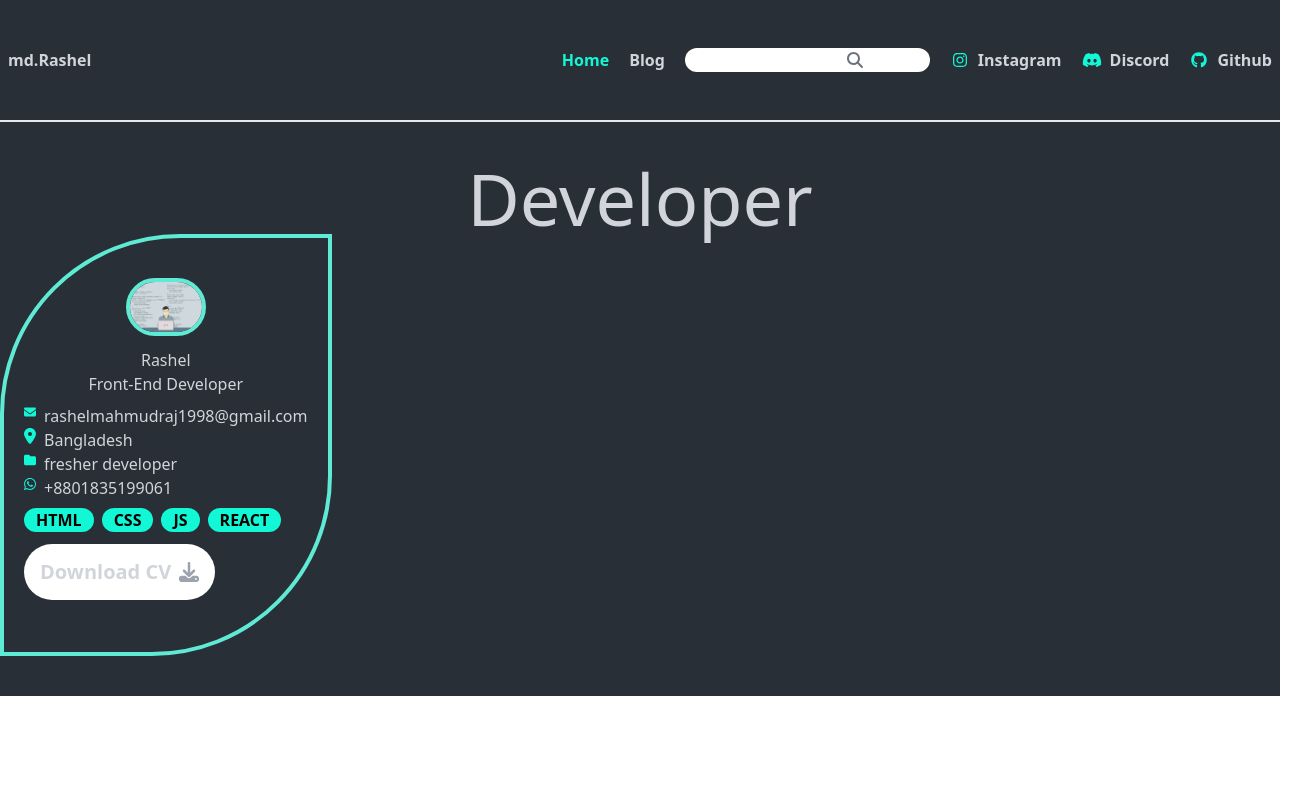
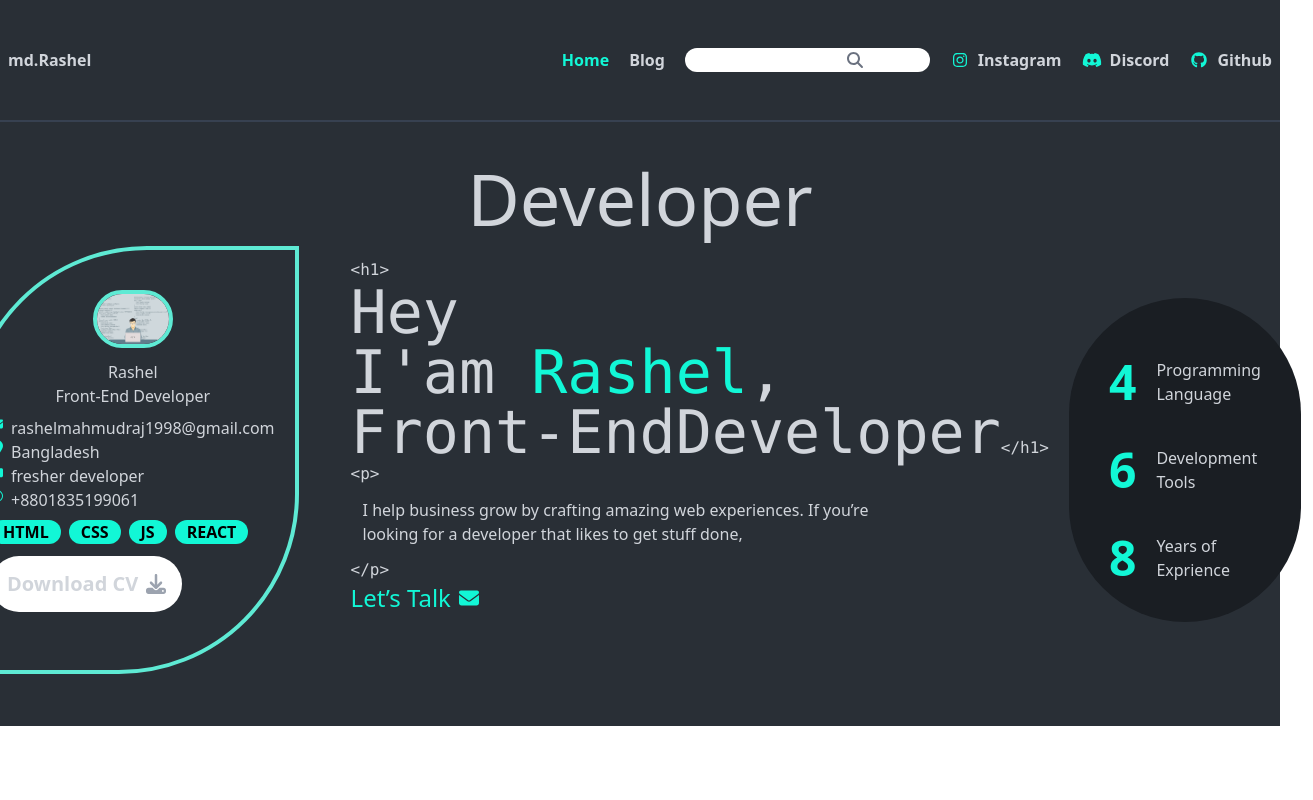
Before and after one commit to rashelmahomud/protfolio-project, a Next.js app: page / in a window 1280 px wide. Shown: the top 800 px of the page, 1313 px wide, since content can reach past the window. Built offline with nearby package versions, Linux system fonts and the light colour scheme.

Commit message:
primary done banner

```diff
--- a/src/components/home/Banner.jsx
+++ b/src/components/home/Banner.jsx
@@ -1,42 +1,125 @@
-import { faWhatsapp } from '@fortawesome/free-brands-svg-icons';
-import { faDownload, faEnvelope, faFolder, faLocationDot } from '@fortawesome/free-solid-svg-icons';
-import { FontAwesomeIcon } from '@fortawesome/react-fontawesome';
-import Image from 'next/image';
-import React from 'react';
+import { faWhatsapp } from "@fortawesome/free-brands-svg-icons";
+import {
+  faDownload,
+  faEnvelope,
+  faFolder,
+  faLocationDot,
+} from "@fortawesome/free-solid-svg-icons";
+import { FontAwesomeIcon } from "@fortawesome/react-fontawesome";
+import Image from "next/image";
+import Link from "next/link";
+import React from "react";
 
 const Banner = () => {
   return (
-        <div className='bg-[#292F36] text-gray-300'>
-            <div className='container mx-auto py-10'>
-            <h1 className='text-7xl text-center'>Developer</h1>
-            <div className='flex'>
-                <div className='border-4 border-teal-300 rounded-tl-[180px] rounded-br-[180px] p-5 py-10'>
-                   <div className='flex flex-col items-center'>
-                   <Image  src='/assates/logo img.png' width={80} height={80} className='rounded-full border-4 border-teal-300' alt='developer image'/>
-                    <h1 className='mt-3'>Rashel</h1>
+    <div className="bg-[#292F36] text-gray-300">
+      <div className="container mx-auto py-10">
+        <h1 className="lg:text-7xl text-3xl text-center">Developer</h1>
+        <div className="flex lg:flex-row flex-col justify-center gap-10 p-3">
+          <div className="border-4 border-teal-300 rounded-tl-[180px] rounded-br-[180px] p-5 py-10">
+            <div className="flex flex-col items-center">
+              <Image
+                src="/assates/logo img.png"
+                width={80}
+                height={80}
+                className="rounded-full border-4 border-teal-300"
+                alt="developer image"
+              />
+              <h1 className="mt-3">Rashel</h1>
               <p>Front-End Developer</p>
             </div>
-                   <ul className='my-2'>
-                    <li className='flex gap-2'><FontAwesomeIcon icon={faEnvelope} className="w-3 text-[#12F7D6]" />rashelmahmudraj1998@gmail.com</li>
-                    <li className='flex gap-2'> <FontAwesomeIcon icon={faLocationDot} className="w-3 text-[#12F7D6]"/>Bangladesh</li>
-                    <li className='flex gap-2'><FontAwesomeIcon icon={faFolder} className="w-3 text-[#12F7D6]"/>fresher developer</li>
-                    <li className='flex gap-2'><FontAwesomeIcon icon={faWhatsapp} className="w-3 text-[#12F7D6]"/>+8801835199061</li>
+            <ul className="my-2">
+              <li className="flex gap-2">
+                <FontAwesomeIcon
+                  icon={faEnvelope}
+                  className="w-3 text-[#12F7D6]"
+                />
+                rashelmahmudraj1998@gmail.com
+              </li>
+              <li className="flex gap-2">
+                {" "}
+                <FontAwesomeIcon
+                  icon={faLocationDot}
+                  className="w-3 text-[#12F7D6]"
+                />
+                Bangladesh
+              </li>
+              <li className="flex gap-2">
+                <FontAwesomeIcon
+                  icon={faFolder}
+                  className="w-3 text-[#12F7D6]"
+                />
+                fresher developer
+              </li>
+              <li className="flex gap-2">
+                <FontAwesomeIcon
+                  icon={faWhatsapp}
+                  className="w-3 text-[#12F7D6]"
+                />
+                +8801835199061
+              </li>
             </ul>
-                   <ul className='flex gap-2'>
-                    <li className='bg-[#12F7D6] text-black font-semibold rounded-full px-3'>HTML</li>
-                    <li className='bg-[#12F7D6] text-black font-semibold rounded-full px-3'>CSS</li>
-                    <li className='bg-[#12F7D6] text-black font-semibold rounded-full px-3'>JS</li>
-                    <li className='bg-[#12F7D6] text-black font-semibold rounded-full px-3'>REACT</li>
+            <ul className="flex gap-2">
+              <li className="bg-[#12F7D6] text-black font-semibold rounded-full px-3">
+                HTML
+              </li>
+              <li className="bg-[#12F7D6] text-black font-semibold rounded-full px-3">
+                CSS
+              </li>
+              <li className="bg-[#12F7D6] text-black font-semibold rounded-full px-3">
+                JS
+              </li>
+              <li className="bg-[#12F7D6] text-black font-semibold rounded-full px-3">
+                REACT
+              </li>
             </ul>
-                   <button className='flex justify-center items-center gap-2 bg-white text-gray-300 font-semibold text-[#292F36] text-xl leading-6 p-4 rounded-full my-3'>Download CV <FontAwesomeIcon  icon={faDownload} className='w-5 text-gray-400'/></button>
+            <button className="flex justify-center items-center gap-2 bg-white text-gray-300 font-semibold text-[#292F36] text-xl leading-6 p-4 rounded-full my-3">
+              Download CV{" "}
+              <FontAwesomeIcon
+                icon={faDownload}
+                className="w-5 text-gray-400"
+              />
+            </button>
+          </div>
+          <div className="flex lg:flex-row flex-col p-3 gap-5">
+          <div>
+            <pre>&lt;h1&gt;
+            <h1 className="lg:text-6xl">Hey</h1>
+            <h1 className="lg:text-6xl">
+              I'am <span className="text-[#12F7D6]">Rashel</span>,
+            </h1>
+            <span className="lg:text-6xl">Front-EndDeveloper</span>&lt;/h1&gt;</pre>
+            <pre>&lt;p&gt;</pre>
+            <p className="p-3">
+              I help business grow by crafting amazing web experiences. If
+              you’re <br />looking for a developer that likes to get stuff done,
+            </p><pre>&lt;/p&gt;</pre>
+
+            <h1 className="flex gap-2 items-center text-2xl text-[#12F7D6]">
+              Let’s Talk{" "}
+              <Link href={"/"}>
+                <FontAwesomeIcon icon={faEnvelope} className="w-5" />
+              </Link>
+            </h1>
+          </div>
+          <div className="flex flex-col mx-auto bg-[#1A1E23] p-10 m-10 rounded-full">
+            <div className="flex gap-5 mt-5">
+                <span className="lg:text-5xl text-2xl text-[#12F7D6] font-semibold">4</span> <p>Programming <br />Language</p>
 
             </div>
-                <div></div>
-                <div></div>
+            <div className="flex gap-5 lg:my-10 my-5">
+                <span className="lg:text-5xl text-2xl text-[#12F7D6] font-semibold">6</span> <p>Development<br /> Tools</p>
+                </div>
+            <div className="flex gap-5">
+                <span className="lg:text-5xl text-2xl text-[#12F7D6] font-semibold">8</span>
+                <p>Years of<br /> Exprience</p>
+                </div>
+         </div>
           </div>
 
+
         </div>
-
+      </div>
     </div>
   );
 };
--- a/src/components/shared/header.jsx
+++ b/src/components/shared/header.jsx
@@ -9,7 +9,7 @@ const Header = () => {
 
     return (
        <div className="bg-[#292F36] text-gray-300 font-semibold ">
-         <div className="container mx-auto flex justify-between py-12 px-2 border-b-2">
+         <div className="container mx-auto flex justify-between py-12 px-2 border-b-2 border-gray-700">
             <div>
                 <span>md.Rashel</span>
             </div>
```
Lines whose indentation alone changed are shown as unchanged.
